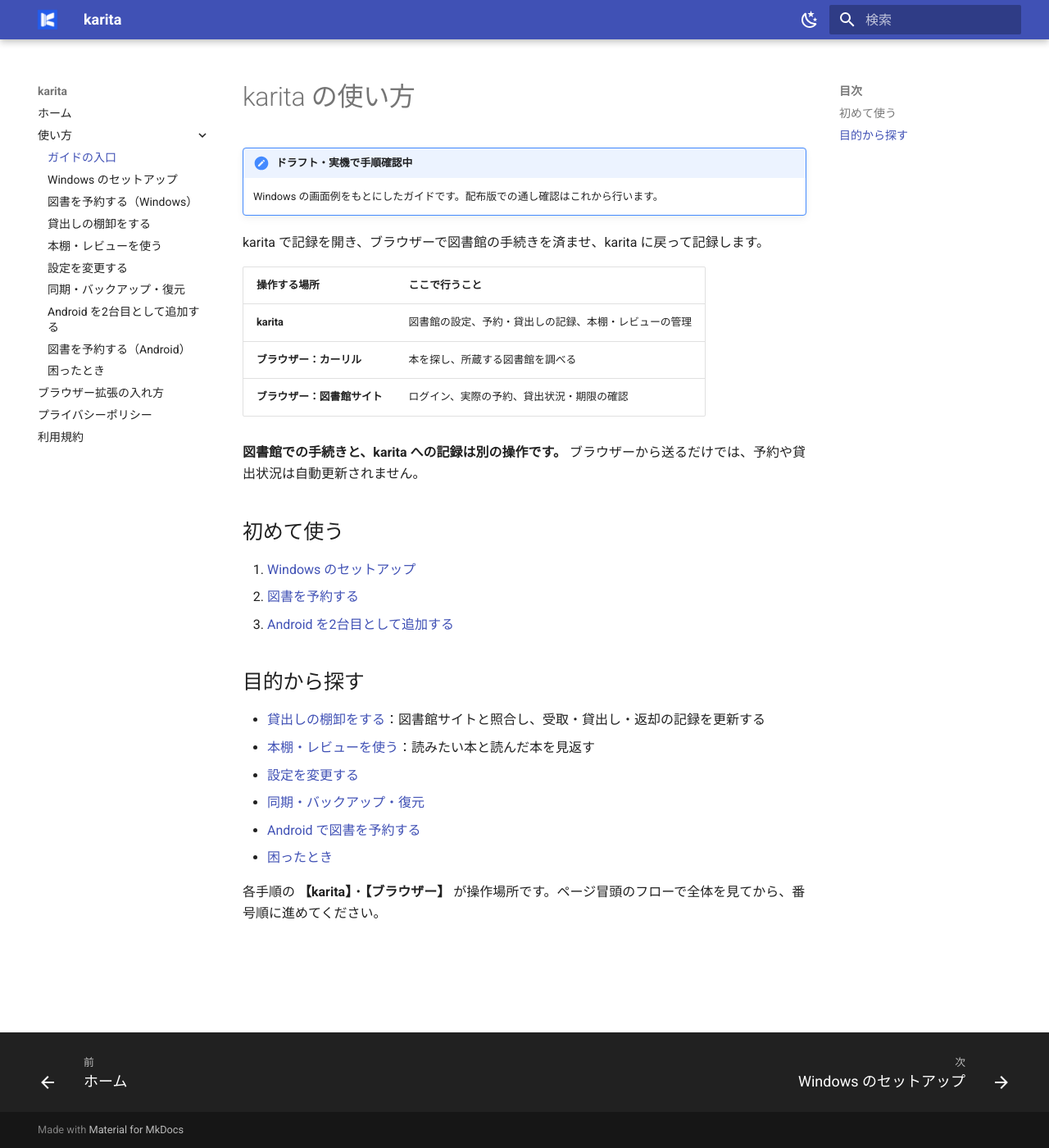
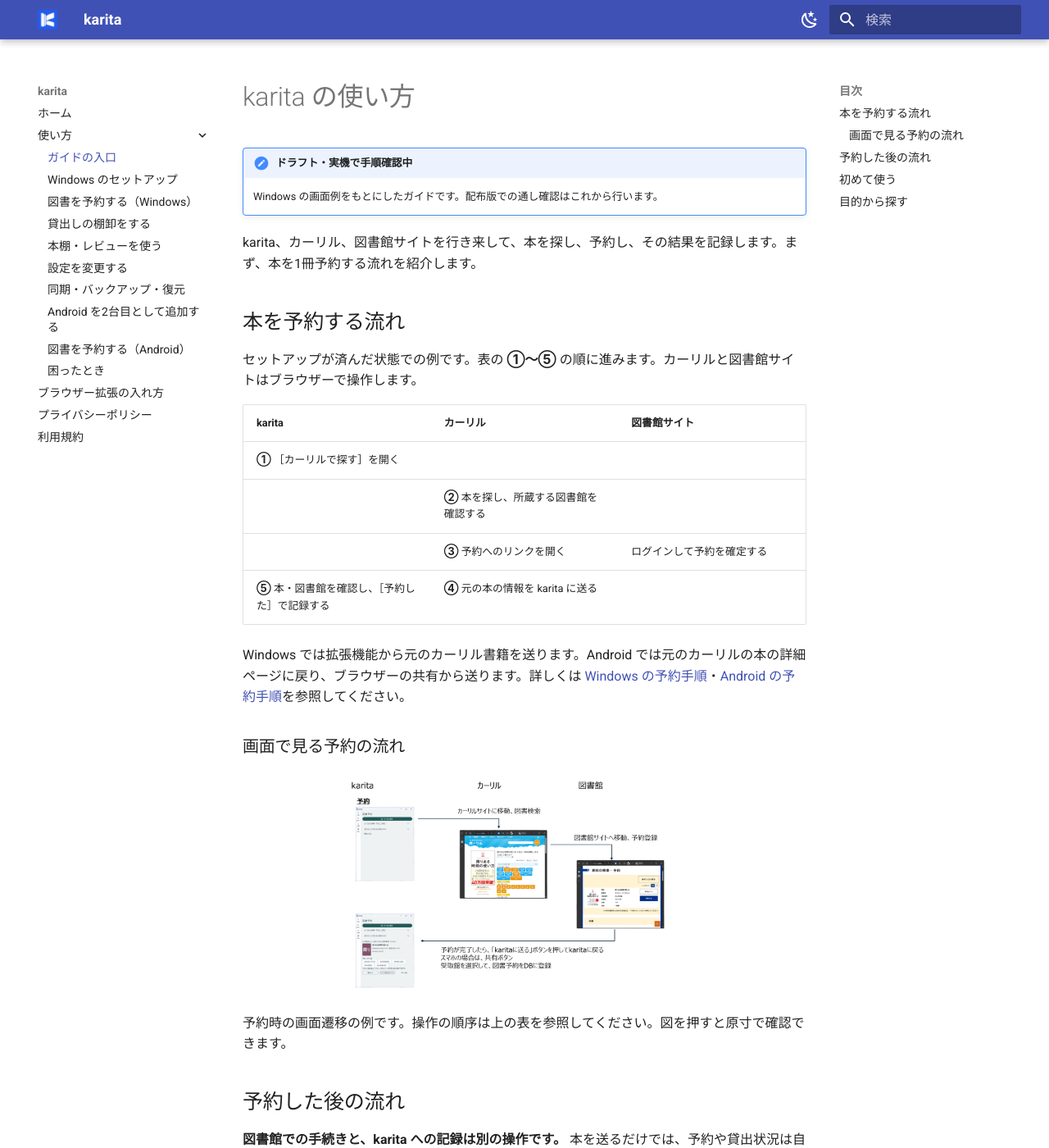
Before and after one commit to getperf/karita-site, an MkDocs documentation site: the page built from docs/guide/index.md, in a window 1280 px wide and 1400 px high. Shown: the whole window at 82% size. Built offline with MkDocs 1.6.1 and Material for MkDocs 9.7.7, drawn with Linux system fonts in a browser that asks for light colours; some of the changed text lies outside the part shown.

Commit message:
docs: ガイドの全体フローとセットアップ・棚卸手順を整理

```diff
--- a/docs/guide/index.md
+++ b/docs/guide/index.md
@@ -3,15 +3,42 @@
 !!! note "ドラフト・実機で手順確認中"
     Windows の画面例をもとにしたガイドです。配布版での通し確認はこれから行います。
 
-karita で記録を開き、ブラウザーで図書館の手続きを済ませ、karita に戻って記録します。
+karita、カーリル、図書館サイトを行き来して、本を探し、予約し、その結果を記録します。まず、本を1冊予約する流れを紹介します。
 
-| 操作する場所 | ここで行うこと |
-|---|---|
-| **karita** | 図書館の設定、予約・貸出しの記録、本棚・レビューの管理 |
-| **ブラウザー：カーリル** | 本を探し、所蔵する図書館を調べる |
-| **ブラウザー：図書館サイト** | ログイン、実際の予約、貸出状況・期限の確認 |
+## 本を予約する流れ
 
-**図書館での手続きと、karita への記録は別の操作です。** ブラウザーから送るだけでは、予約や貸出状況は自動更新されません。
+セットアップが済んだ状態での例です。表の **①〜⑤** の順に進みます。カーリルと図書館サイトはブラウザーで操作します。
+
+<div class="karita-overview-table" role="region" aria-label="本を予約する流れ" tabindex="0">
+
+<table>
+<thead><tr><th scope="col">karita</th><th scope="col">カーリル</th><th scope="col">図書館サイト</th></tr></thead>
+<tbody>
+<tr><td><strong>①</strong> ［カーリルで探す］を開く</td><td></td><td></td></tr>
+<tr><td></td><td><strong>②</strong> 本を探し、所蔵する図書館を確認する</td><td></td></tr>
+<tr><td></td><td><strong>③</strong> 予約へのリンクを開く</td><td>ログインして予約を確定する</td></tr>
+<tr><td><strong>⑤</strong> 本・図書館を確認し、［予約した］で記録する</td><td><strong>④</strong> 元の本の情報を karita に送る</td><td></td></tr>
+</tbody>
+</table>
+
+</div>
+
+Windows では拡張機能から元のカーリル書籍を送ります。Android では元のカーリルの本の詳細ページに戻り、ブラウザーの共有から送ります。詳しくは [Windows の予約手順](windows/reservation.md)・[Android の予約手順](android/reservation.md)を参照してください。
+
+### 画面で見る予約の流れ
+
+[![karita からカーリル、図書館サイトへ進み、予約後に karita に戻って記録する画面例](../img/guide/reservation-overview.png){ .karita-overview-image width="480" }](../img/guide/reservation-overview.png)
+
+予約時の画面遷移の例です。操作の順序は上の表を参照してください。図を押すと原寸で確認できます。
+
+## 予約した後の流れ
+
+**図書館での手続きと、karita への記録は別の操作です。** 本を送るだけでは、予約や貸出状況は自動更新されません。
+
+予約後も、図書館での受取・返却や、図書館サイトで確認した状態・期限に合わせて、karita の記録を更新します。
+
+- **受取・貸出し・返却の記録**：[貸出しの棚卸をする](loans.md)
+- **読んだ本や感想の記録**：[本棚・レビューを使う](bookshelf.md)
 
 ## 初めて使う
 
@@ -21,8 +48,6 @@
 
 ## 目的から探す
 
-- [貸出しの棚卸をする](loans.md)：図書館サイトと照合し、受取・貸出し・返却の記録を更新する
-- [本棚・レビューを使う](bookshelf.md)：読みたい本と読んだ本を見返す
 - [設定を変更する](settings.md)
 - [同期・バックアップ・復元](data.md)
 - [Android で図書を予約する](android/reservation.md)
--- a/docs/stylesheets/extra.css
+++ b/docs/stylesheets/extra.css
@@ -17,3 +17,27 @@
   font-size: .75rem;
   text-align: center;
 }
+
+/* Keep the overview's three columns within narrow screens. */
+.md-typeset .karita-overview-table .md-typeset__table {
+  display: block;
+}
+.md-typeset .karita-overview-table table:not([class]) {
+  display: table;
+  width: 100%;
+  min-width: 0;
+  table-layout: fixed;
+}
+.md-typeset .karita-overview-table th,
+.md-typeset .karita-overview-table td {
+  min-width: 0;
+  padding: .6em;
+  overflow-wrap: anywhere;
+}
+.md-typeset .karita-overview-image {
+  display: block;
+  width: 480px;
+  max-width: 100%;
+  height: auto;
+  margin: 1rem auto;
+}
```
Also changed, not shown: docs/guide/bookshelf.md (+0 -2 lines), docs/guide/loans.md (+15 -3 lines), docs/guide/windows/setup.md (+13 -25 lines), docs/img/guide/reservation-overview.png (added).
